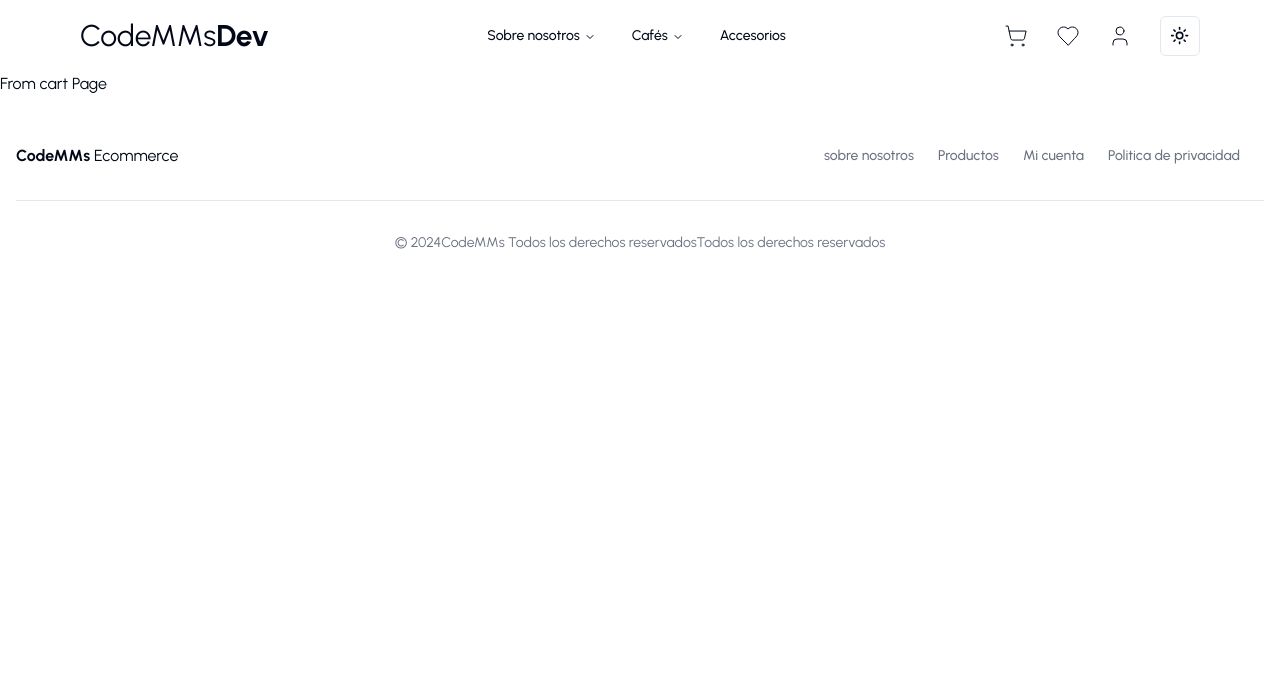
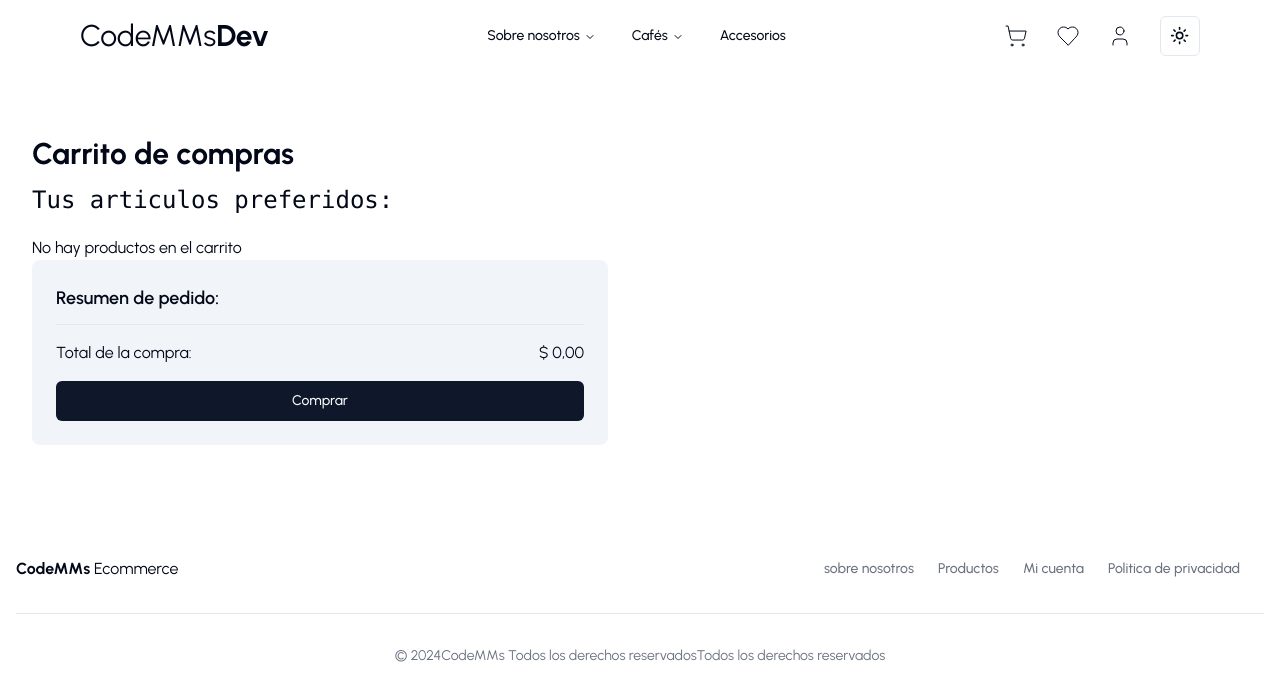
Before and after one commit to CodeMMs1147/curso-ecommerce-coffee, a Next.js app in the folder frontend-ecommerce/: page /cart in a window 1280 px wide. Shown: the top 700 px of the page. Built offline with nearby package versions, Linux system fonts and the light colour scheme.

Commit message:
Se agregan los productos dinamicamente a la pagina del carrito

```diff
--- /dev/null
+++ b/frontend-ecommerce/app/(routes)/cart/components/cart-item.tsx
@@ -0,0 +1,29 @@
+/* eslint-disable @next/next/no-img-element */
+import { useCart } from "@/hooks/use-cart";
+import { ProductType } from "@/types/product";
+import { useRouter } from "next/navigation";
+import { Processor } from "postcss";
+
+interface CartItemProps {
+  product: ProductType
+}
+
+const CartItem = (props: CartItemProps) => {
+  const {product} = props
+  const router = useRouter()
+  const {removeItem} = useCart()
+
+  return (
+    <li className="flex py-6 border-b">
+      <div onClick={() => router.push(`/product/${product.attributes.slug}`)} className="cursor-pointer">
+        <img
+          src={`${process.env.NEXT_PUBLIC_BACKEND_URL}${product.attributes.images.data[0].attributes.url}`}
+          alt="Product"
+          className="w-24 h-24 overflow-hidden rounded-md sm:w-auto"
+        />
+      </div>
+    </li>
+  );
+}
+
+export default CartItem;
--- a/frontend-ecommerce/app/(routes)/cart/page.tsx
+++ b/frontend-ecommerce/app/(routes)/cart/page.tsx
@@ -1,5 +1,45 @@
+"use client"
+
+import { Button } from "@/components/ui/button"
+import { Separator } from "@/components/ui/separator"
+import { useCart } from "@/hooks/use-cart"
+import { formatPrice } from "@/lib/formatPrice"
+import CartItem from "./components/cart-item"
+
 export default function Page() {
+  const {items, removeAll} = useCart()
+  const prices = items.map((product => product.attributes.price))
+  const totalPrice = prices.reduce((total, price) => total + price, 0)
+
   return (
-    <p>From cart Page</p>
+    <div className="max-6-xl px-4 py-16 mx-auto sm:px-6 lg:px-8">
+      <h1 className="mb-3 text-3xl font-bold">Carrito de compras</h1>
+      <h2 className="mb-5 text-2xl font-mono">Tus articulos preferidos:</h2>
+      <div className="grid sm:grid-cols-2 sm:gap-5">
+        <div>
+          {items.length === 0 && (
+            <p>No hay productos en el carrito</p>
+          )}
+          <ul>
+            {items.map((item) => (
+              <CartItem key={item.id} product={item}/>
+            ))}
+          </ul>
+          <div className="max-w-xl">
+            <div className="p-6 rounded-lg bg-slate-100">
+              <p className="mb-3 text-lg font-semibold">Resumen de pedido:</p>
+              <Separator/>
+              <div className="flex justify-between gap-5 my-4">
+                <p>Total de la compra:</p>
+                <p>{formatPrice(totalPrice)}</p>
+              </div>
+              <div className="flex items-center justify-center w-full mt-3">
+                <Button className="w-full" onClick={() => console.log("Buy")}>Comprar</Button>
+              </div>
+            </div>
+          </div>
+        </div>
+      </div>
+    </div>
   )
 }
```
